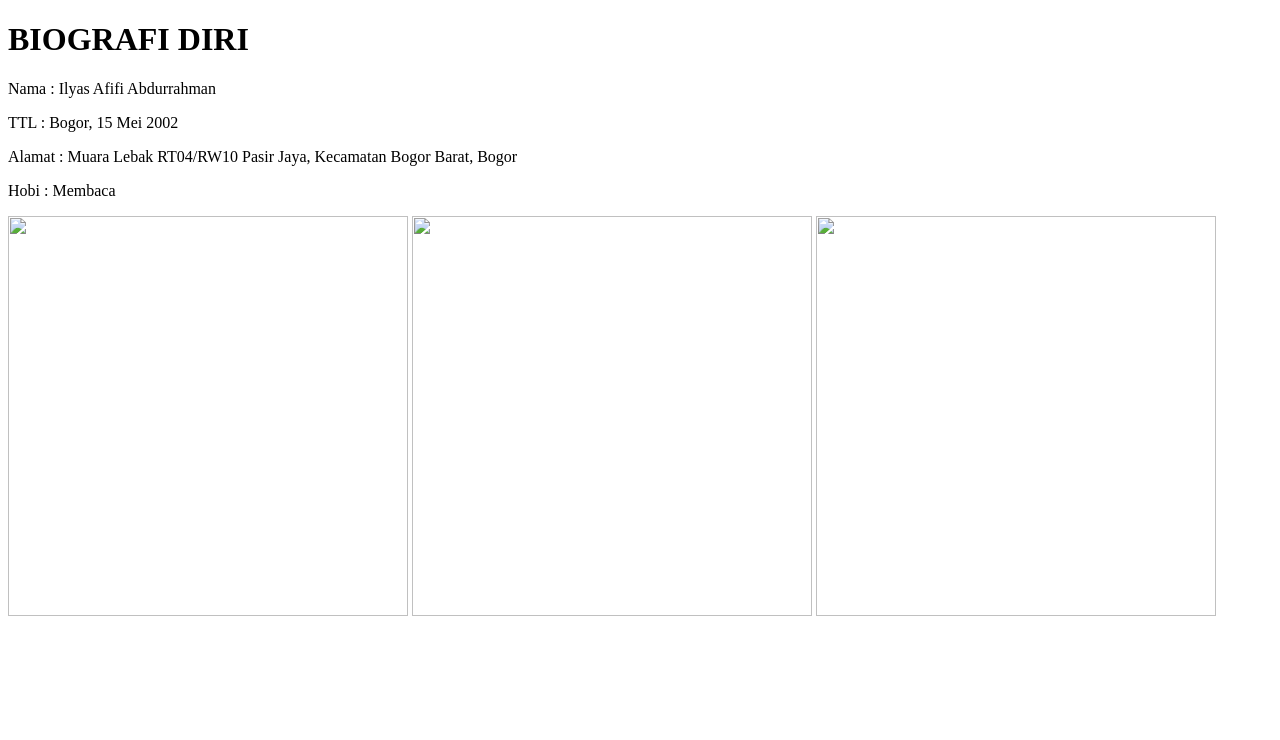
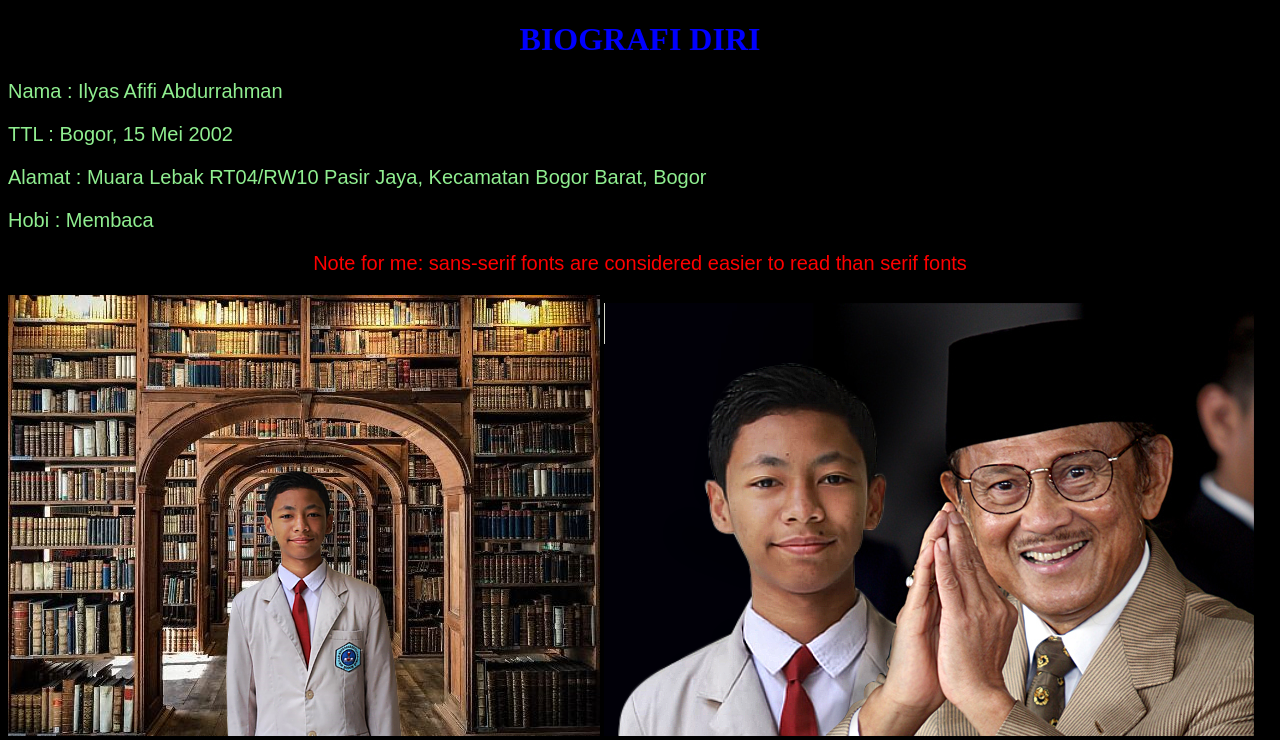
Before and after one commit to Ilyasafifi/ilyasafifi.github.io, a plain HTML site: page Ilyas/index.html in a window 1280 px wide. Shown: the top 740 px of the page. Drawn offline with Linux system fonts and the light colour scheme; files whose address does not match are found by name.

Commit message:
Add files via upload

```diff
--- a/Ilyas/index.html
+++ b/Ilyas/index.html
@@ -2,15 +2,34 @@
 <html>
 <head>
 	<title>Biografi Diri</title>
+	<link rel="stylesheet" type="text/css" href="style..css">
 </head>
 <body>
-	<h1>BIOGRAFI DIRI</h1>
-<p>Nama : Ilyas Afifi Abdurrahman</p>
-<p 1>TTL : Bogor, 15 Mei 2002</p 1>
-<p 2>Alamat : Muara Lebak  RT04/RW10 Pasir Jaya, Kecamatan Bogor Barat, Bogor</p 2>
-<p 3> Hobi : Membaca</p 3>
-<img src="ilyas hobi.jpg" width="400" height="400">
-<img src="ilyas idola.jpg" width="400" height="400">
-<img src="GIF ilyas.jpg" width="400" height="400">
+<h1
+	class="center">
+	BIOGRAFI DIRI
+</h1>
+<p>
+	Nama : Ilyas Afifi Abdurrahman
+	</p>
+<p>
+	TTL : Bogor, 15 Mei 2002
+	</p>
+<p>
+	Alamat : Muara Lebak  RT04/RW10 Pasir Jaya, Kecamatan Bogor Barat, Bogor
+	</p>
+<p>
+	Hobi : Membaca
+	</p>
+<p
+	id="penting">
+	Note for me: sans-serif fonts are considered easier to read than serif fonts
+	</p>
+<img
+	src="/home/siswa/Desktop/ilyas/ilyas hobi.png" width="592" height="441">
+<img
+	src="/home/siswa/Desktop/ilyas/ilyas idola.png" width="650" height="433">
+<img
+	src="/home/siswa/Desktop/ilyas/GIF ilyas.gif" width="300" height="300">
 </body>
 </html>
--- /dev/null
+++ b/Ilyas/style..css
@@ -0,0 +1,17 @@
+body{
+	background-color: black}
+
+h1{
+	color: blue;}
+
+.center{
+	text-align: center;}
+
+p{
+	color: lightgreen;
+	font-family: sans-serif;
+	font-size: 20px;}
+
+#penting {
+	text-align: center;
+	color: red}
```
